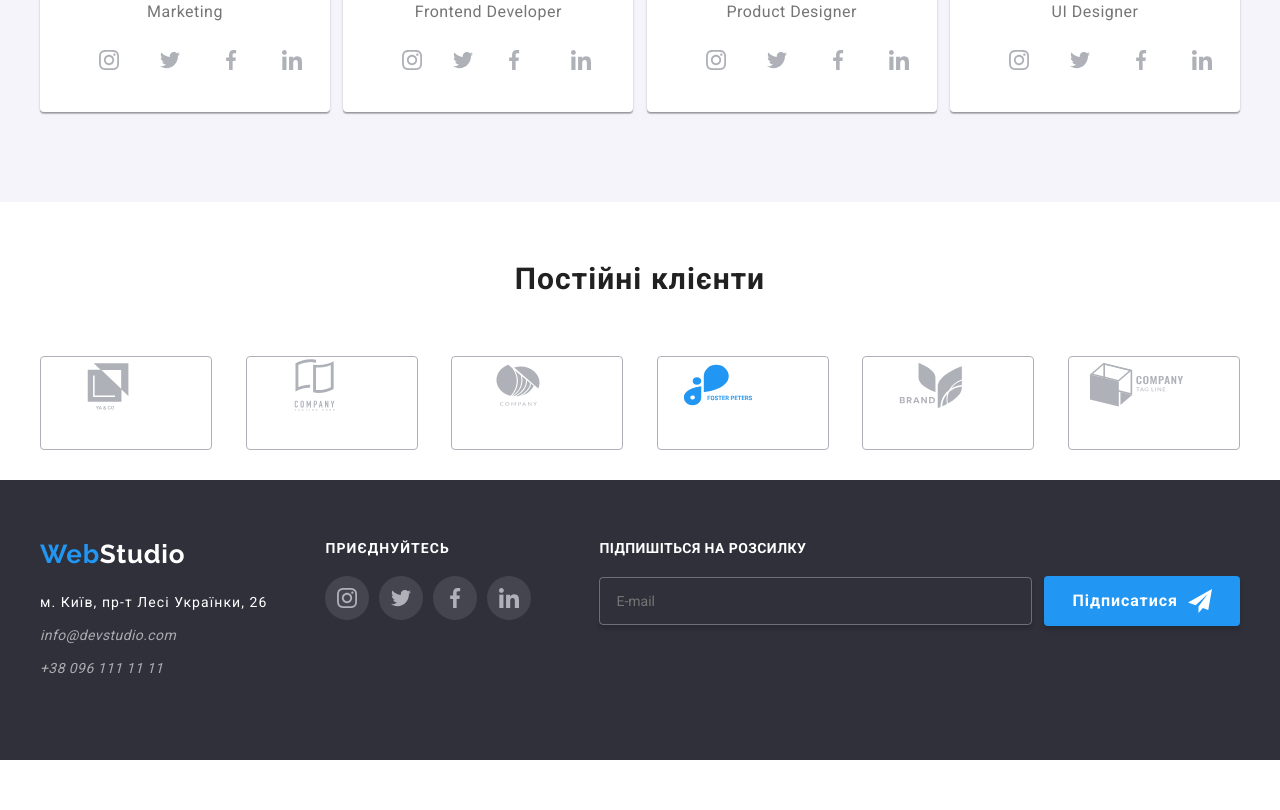
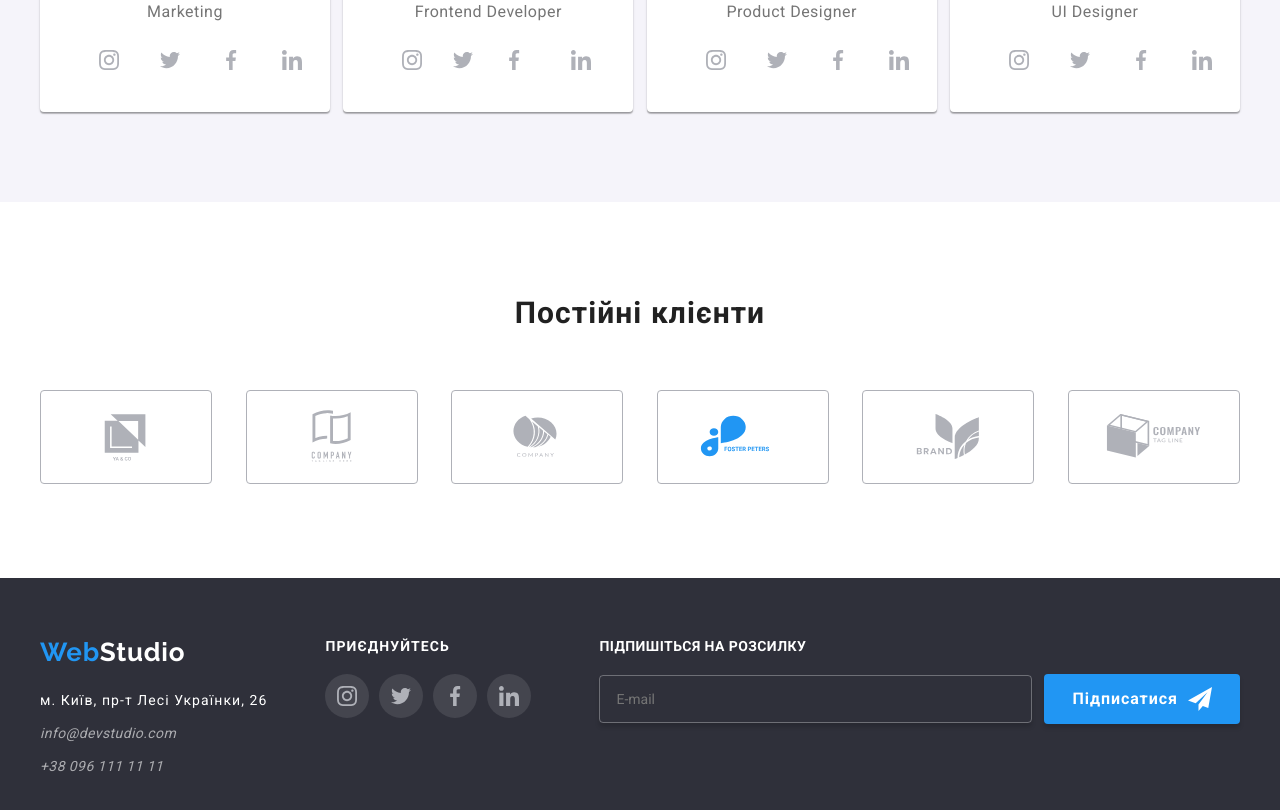
Before and after one commit to DmutroKhludov/WebStudio-SCSS, a plain HTML site: page index.html in a window 1280 px wide. Shown: the part 1954-2764 px from the top of the page. Before the commit the page ends 2714 px from the top, so only its background shows below. Drawn offline with nearby package versions, Linux system fonts and the light colour scheme.

Commit message:
Додав код

```diff
--- a/scss/components/_clynes.scss
+++ b/scss/components/_clynes.scss
@@ -1,6 +1,7 @@
 .clients {
     padding-top: 60px;
     padding-bottom: 30px;
+
 }
 
 .name__clients {
@@ -65,6 +66,19 @@
         height: 92px;
         margin: 0;
     }
+    .clients__link{
+        min-width: 170px;
+        max-width: 170px;
+        display: flex;
+        justify-content: center;
+        align-items: center;
+        height: 92px;
+        margin-bottom: 0;
+    }
+    .clients{
+        padding-top: 94px;
+        padding-bottom: 94px;
+    }
 }
 
 // .clients__list{
```
Also changed, not shown: css/main.css, css/main.min.css, 2 other files.
